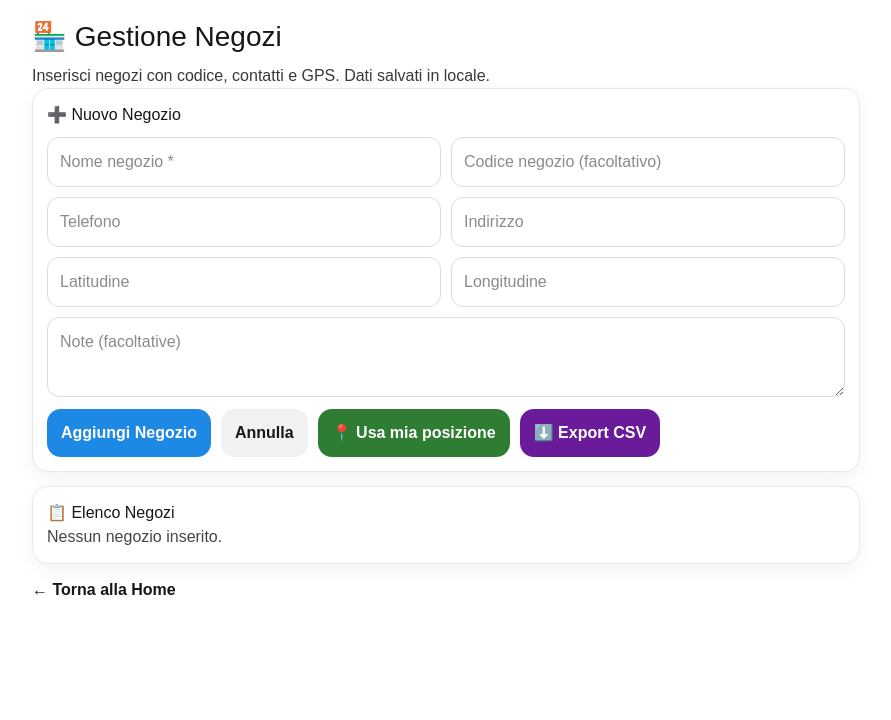
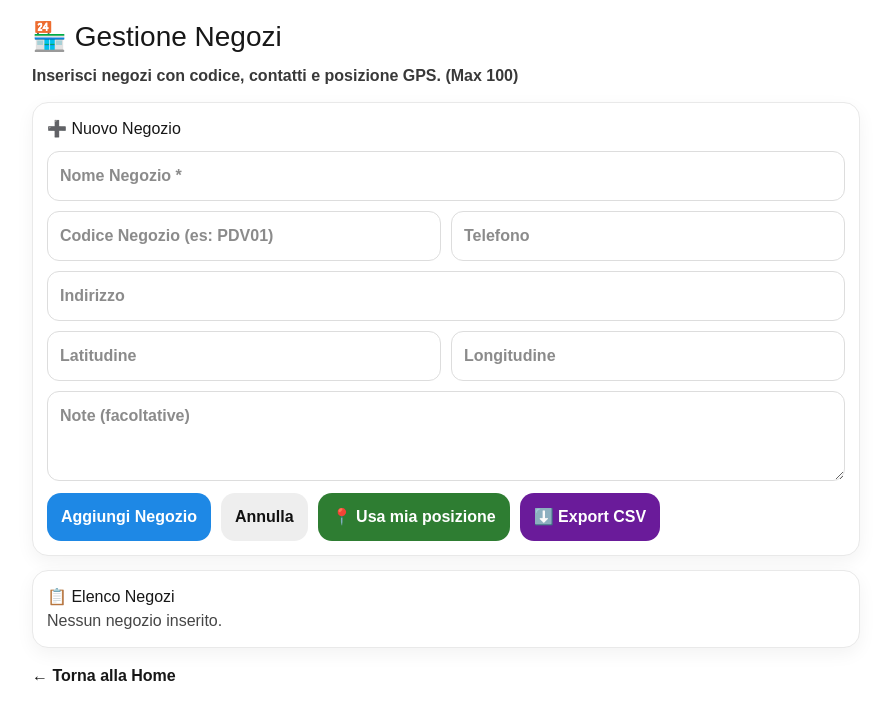
Before and after one commit to lucamandis89/pallet-tracker, a Next.js app: page /shops in a window 1280 px wide. Shown: the top 720 px of the page, without its empty margins (194-1085 px from the left). Built offline with nearby package versions, Linux system fonts and the light colour scheme.

Commit message:
Update page.tsx

```diff
--- a/app/shops/page.tsx
+++ b/app/shops/page.tsx
@@ -1,47 +1,19 @@
 "use client";
 
 import React, { useEffect, useMemo, useState } from "react";
+import { addShop, downloadCsv, getShops, removeShop, updateShop, ShopItem } from "../lib/storage";
 
-type Shop = {
-  id: string;
-  name: string;
-  code?: string;
-  phone?: string;
-  address?: string;
-  lat?: number;
-  lng?: number;
-  notes?: string;
-  createdAt: number;
-};
-
-const LS_KEY = "pallet-tracker:shops:v1";
-
-function uid() {
-  return Math.random().toString(36).slice(2, 10) + "-" + Date.now().toString(36);
-}
-
-function toCsvValue(v: any) {
-  const s = v === undefined || v === null ? "" : String(v);
-  return `"${s.replace(/"/g, '""')}"`;
-}
-
-function downloadTextFile(filename: string, content: string, mime = "text/plain") {
-  const blob = new Blob([content], { type: mime });
-  const url = URL.createObjectURL(blob);
-  const a = document.createElement("a");
-  a.href = url;
-  a.download = filename;
-  document.body.appendChild(a);
-  a.click();
-  a.remove();
-  URL.revokeObjectURL(url);
-}
-
-async function getMyPosition(): Promise<{ lat: number; lng: number }> {
+async function getMyPosition(): Promise<{ lat: number; lng: number; accuracy?: number }> {
   return new Promise((resolve, reject) => {
     if (!("geolocation" in navigator)) return reject(new Error("no geo"));
+
     navigator.geolocation.getCurrentPosition(
-      (pos) => resolve({ lat: pos.coords.latitude, lng: pos.coords.longitude }),
+      (pos) =>
+        resolve({
+          lat: pos.coords.latitude,
+          lng: pos.coords.longitude,
+          accuracy: pos.coords.accuracy,
+        }),
       (err) => reject(err),
       { enableHighAccuracy: true, timeout: 12000, maximumAge: 0 }
     );
@@ -49,35 +21,40 @@ async function getMyPosition(): Promise<{ lat: number; lng: number }> {
 }
 
 export default function ShopsPage() {
-  const [items, setItems] = useState<Shop[]>([]);
+  const [items, setItems] = useState<ShopItem[]>([]);
   const [editingId, setEditingId] = useState<string | null>(null);
-  const [geoMsg, setGeoMsg] = useState<string>("");
 
   const emptyForm = useMemo(
-    () => ({ name: "", code: "", phone: "", address: "", lat: "", lng: "", notes: "" }),
+    () => ({
+      name: "",
+      code: "",
+      phone: "",
+      address: "",
+      lat: "",
+      lng: "",
+      notes: "",
+    }),
     []
   );
+
   const [form, setForm] = useState<any>(emptyForm);
+  const [msg, setMsg] = useState<string>("");
+
+  function reload() {
+    setItems(getShops());
+  }
 
   useEffect(() => {
-    try {
-      const raw = localStorage.getItem(LS_KEY);
-      if (raw) setItems(JSON.parse(raw));
-    } catch {}
+    reload();
   }, []);
-
-  useEffect(() => {
-    try {
-      localStorage.setItem(LS_KEY, JSON.stringify(items));
-    } catch {}
-  }, [items]);
 
   function resetForm() {
     setEditingId(null);
     setForm(emptyForm);
+    setMsg("");
   }
 
-  function startEdit(it: Shop) {
+  function startEdit(it: ShopItem) {
     setEditingId(it.id);
     setForm({
       name: it.name || "",
@@ -91,67 +68,97 @@ export default function ShopsPage() {
     window.scrollTo({ top: 0, behavior: "smooth" });
   }
 
-  function remove(id: string) {
+  function del(id: string) {
     if (!confirm("Eliminare questo negozio?")) return;
-    setItems((prev) => prev.filter((x) => x.id !== id));
+    removeShop(id);
+    reload();
     if (editingId === id) resetForm();
   }
 
   async function fillMyPosition() {
-    setGeoMsg("");
+    setMsg("");
     try {
       const p = await getMyPosition();
       setForm((f: any) => ({ ...f, lat: p.lat, lng: p.lng }));
-      setGeoMsg("📍 Posizione inserita.");
+      setMsg("📍 Posizione inserita.");
     } catch {
-      setGeoMsg("❌ GPS non disponibile o permesso negato.");
+      setMsg("❌ GPS non disponibile o permesso negato.");
     }
   }
 
   function save() {
+    setMsg("");
+
     const name = String(form.name || "").trim();
     if (!name) return alert("Inserisci il nome del negozio.");
 
+    const code = String(form.code || "").trim();
+    const phone = String(form.phone || "").trim();
+    const address = String(form.address || "").trim();
+    const notes = String(form.notes || "").trim();
+
     const latNum = form.lat === "" ? undefined : Number(form.lat);
     const lngNum = form.lng === "" ? undefined : Number(form.lng);
+
     if ((latNum !== undefined && Number.isNaN(latNum)) || (lngNum !== undefined && Number.isNaN(lngNum))) {
-      return alert("Lat/Lng non validi.");
+      return alert("Latitudine/Longitudine non valide.");
     }
 
-    const payload = {
-      name,
-      code: String(form.code || "").trim(),
-      phone: String(form.phone || "").trim(),
-      address: String(form.address || "").trim(),
-      lat: latNum,
-      lng: lngNum,
-      notes: String(form.notes || "").trim(),
-    };
+    if (editingId) {
+      updateShop(editingId, {
+        name,
+        code: code || undefined,
+        phone: phone || undefined,
+        address: address || undefined,
+        notes: notes || undefined,
+        lat: latNum,
+        lng: lngNum,
+      });
+      reload();
+      resetForm();
+      setMsg("✅ Negozio modificato.");
+      return;
+    }
 
-    if (editingId) {
-      setItems((prev) => prev.map((x) => (x.id === editingId ? { ...x, ...payload } : x)));
-    } else {
-      setItems((prev) => [{ id: uid(), createdAt: Date.now(), ...payload }, ...prev]);
+    try {
+      addShop({
+        name,
+        code: code || undefined,
+        phone: phone || undefined,
+        address: address || undefined,
+        notes: notes || undefined,
+        lat: latNum,
+        lng: lngNum,
+      });
+      reload();
+      resetForm();
+      setMsg("✅ Negozio aggiunto.");
+    } catch (e: any) {
+      if (String(e?.message) === "LIMIT_100") {
+        alert("Limite massimo negozi raggiunto: 100");
+      } else {
+        alert("Errore durante il salvataggio.");
+      }
     }
-    resetForm();
   }
 
   function exportCsv() {
-    const header = ["id", "name", "code", "phone", "address", "lat", "lng", "notes", "createdAt"];
-    const rows = items.map((x) => [
-      x.id,
-      x.name,
-      x.code ?? "",
-      x.phone ?? "",
-      x.address ?? "",
-      x.lat ?? "",
-      x.lng ?? "",
-      x.notes ?? "",
-      new Date(x.createdAt).toISOString(),
-    ]);
-    const csv =
-      header.map(toCsvValue).join(",") + "\n" + rows.map((r) => r.map(toCsvValue).join(",")).join("\n");
-    downloadTextFile("negozi.csv", csv, "text/csv;charset=utf-8");
+    const all = getShops();
+    downloadCsv(
+      "negozi.csv",
+      ["id", "name", "code", "phone", "address", "lat", "lng", "notes", "createdAt"],
+      all.map((s) => [
+        s.id,
+        s.name,
+        s.code || "",
+        s.phone || "",
+        s.address || "",
+        s.lat ?? "",
+        s.lng ?? "",
+        s.notes || "",
+        new Date(s.createdAt).toISOString(),
+      ])
+    );
   }
 
   const cardStyle: React.CSSProperties = {
@@ -162,64 +169,78 @@ export default function ShopsPage() {
     boxShadow: "0 6px 18px rgba(0,0,0,0.05)",
   };
 
-  const btn: React.CSSProperties = {
+  const btn = (bg: string, color = "white") => ({
     padding: "12px 14px",
     borderRadius: 14,
     border: "none",
-    fontWeight: 800,
+    fontWeight: 900 as const,
     cursor: "pointer",
+    background: bg,
+    color,
+  });
+
+  const inputStyle: React.CSSProperties = {
+    padding: 12,
+    borderRadius: 12,
+    border: "1px solid #ddd",
+    width: "100%",
+    fontWeight: 700,
   };
 
   return (
     <div style={{ padding: 16, maxWidth: 860, margin: "0 auto" }}>
       <h1 style={{ fontSize: 28, marginBottom: 6 }}>🏪 Gestione Negozi</h1>
-      <p style={{ marginTop: 0, opacity: 0.85 }}>
-        Inserisci negozi con codice, contatti e GPS. Dati salvati in locale.
-      </p>
+      <div style={{ opacity: 0.85, fontWeight: 700 }}>
+        Inserisci negozi con codice, contatti e posizione GPS. (Max 100)
+      </div>
 
-      <div style={{ ...cardStyle, marginBottom: 14 }}>
+      <div style={{ ...cardStyle, marginTop: 14, marginBottom: 14 }}>
         <h2 style={{ marginTop: 0, marginBottom: 10 }}>
           {editingId ? "✏️ Modifica Negozio" : "➕ Nuovo Negozio"}
         </h2>
 
         <div style={{ display: "grid", gap: 10, gridTemplateColumns: "1fr 1fr" }}>
           <input
-            placeholder="Nome negozio *"
+            placeholder="Nome Negozio *"
             value={form.name}
             onChange={(e) => setForm((f: any) => ({ ...f, name: e.target.value }))}
-            style={{ padding: 12, borderRadius: 12, border: "1px solid #ddd" }}
+            style={{ ...inputStyle, gridColumn: "1 / -1" }}
           />
+
           <input
-            placeholder="Codice negozio (facoltativo)"
+            placeholder="Codice Negozio (es: PDV01)"
             value={form.code}
             onChange={(e) => setForm((f: any) => ({ ...f, code: e.target.value }))}
-            style={{ padding: 12, borderRadius: 12, border: "1px solid #ddd" }}
+            style={inputStyle}
           />
+
           <input
             placeholder="Telefono"
             value={form.phone}
             onChange={(e) => setForm((f: any) => ({ ...f, phone: e.target.value }))}
-            style={{ padding: 12, borderRadius: 12, border: "1px solid #ddd" }}
+            style={inputStyle}
           />
+
           <input
             placeholder="Indirizzo"
             value={form.address}
             onChange={(e) => setForm((f: any) => ({ ...f, address: e.target.value }))}
-            style={{ padding: 12, borderRadius: 12, border: "1px solid #ddd" }}
+            style={{ ...inputStyle, gridColumn: "1 / -1" }}
           />
 
           <input
             placeholder="Latitudine"
             value={form.lat}
             onChange={(e) => setForm((f: any) => ({ ...f, lat: e.target.value }))}
-            style={{ padding: 12, borderRadius: 12, border: "1px solid #ddd" }}
+            style={inputStyle}
             inputMode="decimal"
           />
+
           <input
             placeholder="Longitudine"
             value={form.lng}
             onChange={(e) => setForm((f: any) => ({ ...f, lng: e.target.value }))}
-            style={{ padding: 12, borderRadius: 12, border: "1px solid #ddd" }}
+            style={inputStyle}
             inputMode="decimal"
           />
 
@@ -228,78 +249,90 @@ export default function ShopsPage() {
             value={form.notes}
             onChange={(e) => setForm((f: any) => ({ ...f, notes: e.target.value }))}
             style={{
-              padding: 12,
-              borderRadius: 12,
-              border: "1px solid #ddd",
+              ...inputStyle,
               gridColumn: "1 / -1",
-              minHeight: 80,
+              minHeight: 90,
+              resize: "vertical",
             }}
           />
         </div>
 
         <div style={{ display: "flex", gap: 10, flexWrap: "wrap", marginTop: 12 }}>
-          <button onClick={save} style={{ ...btn, background: "#1e88e5", color: "white" }}>
+          <button onClick={save} style={btn("#1e88e5")}>
             {editingId ? "Salva Modifica" : "Aggiungi Negozio"}
           </button>
-          <button onClick={resetForm} style={{ ...btn, background: "#f1f1f1" }}>
+
+          <button onClick={resetForm} style={btn("#eeeeee", "#111")}>
             Annulla
           </button>
-          <button onClick={fillMyPosition} style={{ ...btn, background: "#2e7d32", color: "white" }}>
+
+          <button onClick={fillMyPosition} style={btn("#2e7d32")}>
             📍 Usa mia posizione
           </button>
-          <button onClick={exportCsv} style={{ ...btn, background: "#6a1b9a", color: "white" }}>
+
+          <button onClick={exportCsv} style={btn("#6a1b9a")}>
             ⬇️ Export CSV
           </button>
         </div>
 
-        {geoMsg ? <div style={{ marginTop: 10, fontWeight: 800 }}>{geoMsg}</div> : null}
+        {msg ? (
+          <div style={{ marginTop: 12, fontWeight: 900, color: msg.includes("❌") ? "#c62828" : "#2e7d32" }}>
+            {msg}
+          </div>
+        ) : null}
       </div>
 
-      <div style={{ ...cardStyle }}>
+      <div style={cardStyle}>
         <h2 style={{ marginTop: 0 }}>📋 Elenco Negozi</h2>
+
         {items.length === 0 ? (
-          <p style={{ opacity: 0.8 }}>Nessun negozio inserito.</p>
+          <div style={{ opacity: 0.8 }}>Nessun negozio inserito.</div>
         ) : (
           <div style={{ display: "grid", gap: 10 }}>
-            {items.map((it) => (
-              <div key={it.id} style={{ border: "1px solid #eee", borderRadius: 14, padding: 12 }}>
-                <div style={{ display: "flex", justifyContent: "space-between", gap: 10 }}>
+            {items.map((s) => (
+              <div key={s.id} style={{ border: "1px solid #eee", borderRadius: 14, padding: 12 }}>
+                <div style={{ display: "flex", justifyContent: "space-between", gap: 10, flexWrap: "wrap" }}>
                   <div>
                     <div style={{ fontWeight: 900, fontSize: 18 }}>
-                      {it.name} {it.code ? <span style={{ opacity: 0.7 }}>({it.code})</span> : null}
+                      {s.name} {s.code ? <span style={{ opacity: 0.7 }}>({s.code})</span> : null}
                     </div>
-                    <div style={{ opacity: 0.85 }}>
-                      {it.phone ? `📞 ${it.phone}` : "📞 —"} {it.address ? ` • 📍 ${it.address}` : ""}
+                    <div style={{ opacity: 0.85, fontWeight: 700 }}>
+                      {s.phone ? `📞 ${s.phone}` : "📞 —"}
+                      {s.address ? ` • 📍 ${s.address}` : ""}
                     </div>
-                    <div style={{ opacity: 0.8, marginTop: 4 }}>
-                      GPS: {it.lat ?? "—"} , {it.lng ?? "—"}
+                    <div style={{ opacity: 0.75, marginTop: 4, fontWeight: 700 }}>
+                      GPS: {s.lat ?? "—"} , {s.lng ?? "—"}
                     </div>
+                    {s.notes ? (
+                      <div style={{ marginTop: 6, opacity: 0.85, fontWeight: 700 }}>
+                        📝 {s.notes}
+                      </div>
+                    ) : null}
                   </div>
-                  <div style={{ display: "flex", gap: 8, alignItems: "center" }}>
-                    <button
-                      onClick={() => startEdit(it)}
-                      style={{ padding: "10px 12px", borderRadius: 14, border: "none", fontWeight: 900, background: "#ffb300", cursor: "pointer" }}
-                    >
+
+                  <div style={{ display: "flex", gap: 8 }}>
+                    <button onClick={() => startEdit(s)} style={btn("#ffb300", "#111")}>
                       Modifica
                     </button>
-                    <button
-                      onClick={() => remove(it.id)}
-                      style={{ padding: "10px 12px", borderRadius: 14, border: "none", fontWeight: 900, background: "#e53935", color: "white", cursor: "pointer" }}
-                    >
+                    <button onClick={() => del(s.id)} style={btn("#e53935")}>
                       Elimina
                     </button>
                   </div>
                 </div>
 
-                {it.notes ? <div style={{ marginTop: 8, opacity: 0.85 }}>📝 {it.notes}</div> : null}
+                <div style={{ marginTop: 8, fontSize: 12, opacity: 0.7 }}>
+                  Creato: {new Date(s.createdAt).toLocaleString()}
+                </div>
               </div>
             ))}
           </div>
         )}
       </div>
 
-      <div style={{ marginTop: 14 }}>
-        <a href="/" style={{ fontWeight: 800 }}>← Torna alla Home</a>
+      <div style={{ marginTop: 16 }}>
+        <a href="/" style={{ fontWeight: 900, textDecoration: "none" }}>
+          ← Torna alla Home
+        </a>
       </div>
     </div>
   );
```
